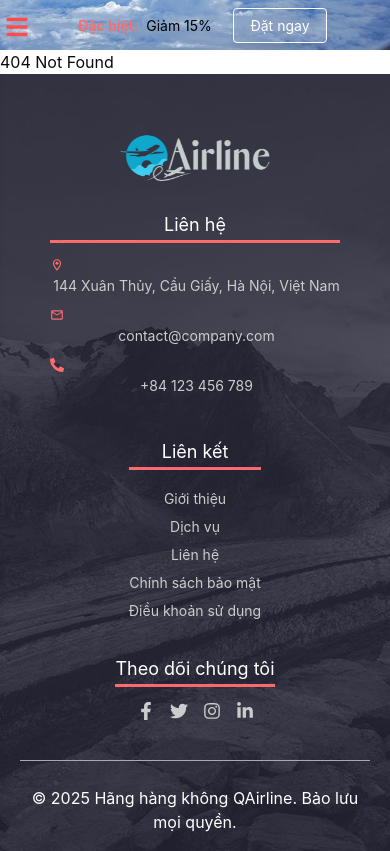
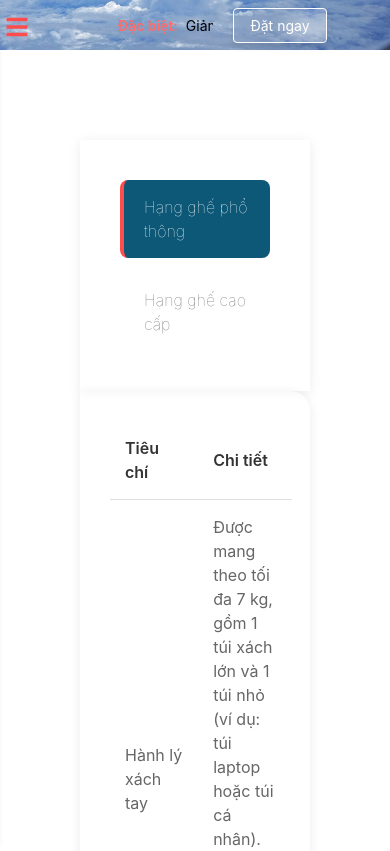
Before and after one commit to djnhngocduc/QAirline, a React (Create React App) app in the folder frontend/: page /farerules in a window 390 px wide. Shown: the top 851 px of the page. Built offline with nearby package versions, Linux system fonts and the light colour scheme.

Commit message:
create fare rules for navbar

```diff
--- a/frontend/src/AppRoutes.js
+++ b/frontend/src/AppRoutes.js
@@ -9,6 +9,7 @@ import PassengerDetails from './pages/BookingPage/PassengerDetails';
 import PaymentPage from './pages/BookingPage/Payment';
 import MyBookingPage from './pages/MyBookingPage/MyBookingPage';
 import Guide from './pages/Guide/Guide';
+import FareRules from "./pages/FareRules/FareRules";
 
 function AppRoutes() {
   return (
@@ -20,6 +21,7 @@ function AppRoutes() {
       <Route path="/login" element={<Login />} />
       <Route path="/signup" element={<SignUp />} />
       <Route path="/guide" element={<Guide />} />
+      <Route path="/farerules" element={<FareRules />} />
       <Route path="/booking" element={<BookingPage />} />
       <Route
         path="/booking/passenger-details"
--- a/frontend/src/layouts/Navbar/index.jsx
+++ b/frontend/src/layouts/Navbar/index.jsx
@@ -78,9 +78,11 @@ function Navbar() {
           </li>
 
           <li className="nav__item">
-            <p className="nav__item__link">
-              Điều kiện giá vé
-            </p>
+            <Link to="/farerules">
+              <p className="nav__item__link">
+                Điều kiện giá vé
+              </p>
+            </Link>
           </li>
 
           <li className="nav__item">
--- /dev/null
+++ b/frontend/src/pages/FareRules/FareRules.jsx
@@ -0,0 +1,174 @@
+import { useState } from "react";
+import './FareRules.scss';
+
+const FareRules = () => {
+  const [selectedClass, setSelectedClass] = useState("saver");
+
+  const ticketDetails = {
+    saver: [
+      {
+        criteria: "Hành lý xách tay",
+        value:
+          "Được mang theo tối đa 7 kg, gồm 1 túi xách lớn và 1 túi nhỏ (ví dụ: túi laptop hoặc túi cá nhân). Kích thước hành lý không vượt quá 56 x 36 x 23 cm.",
+      },
+      {
+        criteria: "Hành lý ký gửi (Người lớn/ Trẻ em)",
+        value:
+          "Không bao gồm trong giá vé. Hành khách có thể mua thêm gói hành lý ký gửi với giá từ 120.000 VNĐ cho mỗi 10 kg, áp dụng tùy theo chặng bay.",
+      },
+      {
+        criteria: "Thay đổi chuyến bay (trước 03 tiếng)",
+        value:
+          "Phí thay đổi là 600.000 VNĐ mỗi vé, cộng thêm chênh lệch giá vé (nếu có). Không áp dụng thay đổi nếu thời gian khởi hành còn dưới 03 tiếng.",
+      },
+      {
+        criteria: "Hoàn vé (trước 03 tiếng)",
+        value:
+          "Không áp dụng hoàn vé trong mọi trường hợp. Giá vé sẽ không được hoàn lại nếu hành khách không sử dụng vé.",
+      },
+      {
+        criteria: "Chọn chỗ ngồi",
+        value:
+          "Hành khách có thể chọn chỗ ngồi trước với mức phí từ 50.000 VNĐ đến 200.000 VNĐ, tùy thuộc vào vị trí ghế (cửa sổ, lối đi, hàng đầu).",
+      },
+      {
+        criteria: "Ưu tiên làm thủ tục",
+        value:
+          "Không bao gồm. Hành khách sẽ xếp hàng theo thứ tự thông thường tại quầy làm thủ tục và cửa lên máy bay.",
+      },
+      {
+        criteria: "Suất ăn trên chuyến bay",
+        value:
+          "Không bao gồm trong giá vé. Hành khách có thể mua các suất ăn nhẹ hoặc nước uống trên chuyến bay với giá từ 30.000 VNĐ đến 150.000 VNĐ.",
+      },
+      {
+        criteria: "Thời gian hoàn tất thủ tục (check-in)",
+        value:
+          "Hành khách cần hoàn tất thủ tục ít nhất 90 phút trước giờ khởi hành. Check-in trực tuyến mở trước 24 giờ và đóng 4 giờ trước chuyến bay.",
+      },
+      {
+        criteria: "Ghi chú đặc biệt",
+        value:
+          "Vé tiết kiệm dành cho hành khách muốn tối ưu chi phí, không áp dụng các quyền lợi như hoàn vé hoặc ưu tiên dịch vụ.",
+      },
+    ],
+
+    hotDeal: [
+      {
+        criteria: "Hành lý xách tay",
+        value:
+          "Được mang theo tối đa 7 kg, bao gồm 1 túi xách lớn và 1 túi nhỏ. Hành lý được ưu tiên kiểm tra tại quầy thủ tục. Kích thước không vượt quá 56 x 36 x 23 cm.",
+      },
+      {
+        criteria: "Hành lý ký gửi (Người lớn/ Trẻ em)",
+        value:
+          "Bao gồm 20 kg hành lý ký gửi miễn phí. Hành khách có thể mua thêm hành lý ký gửi với mức phí ưu đãi (80.000 VNĐ cho mỗi 10 kg).",
+      },
+      {
+        criteria: "Thay đổi chuyến bay (trước 03 tiếng)",
+        value:
+          "Phí thay đổi là 600.000 VNĐ mỗi vé, cộng thêm chênh lệch giá vé (nếu có). Thời gian thay đổi áp dụng tối đa trước 03 tiếng so với giờ khởi hành.",
+      },
+      {
+        criteria: "Hoàn vé (trước 03 tiếng)",
+        value:
+          "Không áp dụng hoàn vé trong mọi trường hợp, trừ khi chuyến bay bị hủy do lý do của hãng.",
+      },
+      {
+        criteria: "Chọn chỗ ngồi",
+        value:
+          "Miễn phí chọn chỗ ngồi tiêu chuẩn (ghế gần lối đi hoặc cửa sổ). Các ghế hàng đầu hoặc thêm không gian để chân sẽ có mức phí từ 100.000 VNĐ.",
+      },
+      {
+        criteria: "Ưu tiên làm thủ tục",
+        value:
+          "Bao gồm trong vé. Hành khách sẽ có lối đi ưu tiên tại quầy làm thủ tục và cửa lên máy bay.",
+      },
+      {
+        criteria: "Suất ăn trên chuyến bay",
+        value:
+          "Bao gồm 1 suất ăn nhẹ và 1 phần nước uống miễn phí (nước suối, trà hoặc cà phê). Hành khách có thể nâng cấp suất ăn với mức phí từ 50.000 VNĐ.",
+      },
+      {
+        criteria: "Thời gian hoàn tất thủ tục (check-in)",
+        value:
+          "Check-in trực tuyến mở trước 24 giờ và đóng 2 giờ trước chuyến bay. Quầy thủ tục ưu tiên mở ít nhất 120 phút trước giờ khởi hành.",
+      },
+      {
+        criteria: "Ghi chú đặc biệt",
+        value:
+          "Vé phù hợp cho hành khách cần thêm quyền lợi như hành lý ký gửi miễn phí và ưu tiên dịch vụ. Không áp dụng các chính sách hoàn vé hoặc thay đổi đặc biệt.",
+      },
+    ],
+  };
+
+  return (
+    <div className="pageIf">
+      <div className="container">
+        {/* Phần 1: Lựa chọn Hạng vé */}
+        <section className="ticketSelectionSection">
+          <div className="ticketSelection">
+            <button
+              className={`ticketButton ${
+                selectedClass === "saver" ? "active" : ""
+              }`}
+              onClick={() => setSelectedClass("saver")}
+            >
+              Hạng ghế phổ thông
+            </button>
+            <button
+              className={`ticketButton ${
+                selectedClass === "hotDeal" ? "active" : ""
+              }`}
+              onClick={() => setSelectedClass("hotDeal")}
+            >
+              Hạng ghế cao cấp
+            </button>
+          </div>
+
+          <div className="ticketDetails">
+            {selectedClass && (
+              <table className="ticketTable">
+                <thead>
+                  <tr>
+                    <th>Tiêu chí</th>
+                    <th>Chi tiết</th>
+                  </tr>
+                </thead>
+                <tbody>
+                  {ticketDetails[selectedClass].map((detail, index) => (
+                    <tr key={index}>
+                      <td>{detail.criteria}</td>
+                      <td>{detail.value}</td>
+                    </tr>
+                  ))}
+                </tbody>
+              </table>
+            )}
+          </div>
+        </section>
+
+        {/* Phần 2: Lưu ý */}
+        <section className="notes">
+          <h2>Lưu ý</h2>
+          <p>
+            Các thông tin về điều kiện giá vé có thể thay đổi tùy theo chính
+            sách của hãng. Vui lòng kiểm tra kỹ trước khi đặt vé để đảm bảo
+            quyền lợi tốt nhất.
+          </p>
+          <p>
+            {" "}
+            Tất cả các phí trên đã bao gồm VAT (ngoại trừ giá vé của em bé dưới
+            2 tuổi).{" "}
+          </p>
+          <p>
+            Phí hoàn vé, phí thay đổi chuyến bay/hành trình, phí đảo trật tự họ
+            tên áp dụng theo đầu vé (phí/1 người/1 lần đổi)
+          </p>
+        </section>
+      </div>
+    </div>
+  );
+};
+
+export default FareRules;
--- /dev/null
+++ b/frontend/src/pages/FareRules/FareRules.scss
@@ -0,0 +1,123 @@
+.pageIf {
+  background-size: cover;
+  background-position: center;
+  background-repeat: no-repeat;
+  padding: 10px 40px;
+}
+
+.container {
+  max-width: 1200px;
+  margin: 40px auto;
+  display: flex;
+  flex-direction: column;
+  gap: 30px;
+}
+
+.ticketSelectionSection {
+  display: flex;
+  gap: 0;
+  min-height: 400px;
+  border-radius: 20px 20px 20px 20px;
+}
+
+.ticketSelection {
+  display: flex;
+  flex-direction: column;
+  gap: 15px;
+  min-width: 300px;
+  padding: 40px;
+  box-shadow: 0 2px 12px rgba(0, 0, 0, 0.08);
+}
+
+.ticketButton {
+  padding: 15px 20px;
+  border: none;
+  border-radius: 8px;
+  background: rgba(216, 214, 214, 0.7);
+  color: #6c6c6c;
+  font-size: 1rem;
+  cursor: pointer;
+  transition: all 0.3s ease;
+  text-align: left;
+  font-weight: 100;
+  background: transparent;
+  border: none;
+  border-left: 4px solid transparent;
+
+  &.active {
+    background: #0d5777;
+    color: white;
+    border-left-color: #ff4d4d;
+  }
+
+  &:hover {
+    background: #edf2f7;
+    color: #2d3748;
+  }
+}
+
+.ticketDetails {
+  flex: 1;
+  background: #ffffff74; /* Gradient nhẹ từ trắng sang xám nhạt */
+  padding: 30px;
+  border-radius: 0 20px 20px 0;
+  box-shadow: 0 2px 12px rgba(0, 0, 0, 0.08);
+}
+
+.ticketTable {
+  width: 100%;
+  border-collapse: collapse;
+
+  & th {
+    padding: 15px;
+    text-align: left;
+    border-bottom: 1px solid #e0e0e0;
+    font-weight: 600;
+    color: #333;
+    width: 30%;
+  }
+
+  & td {
+    padding: 15px;
+    text-align: left;
+    border-bottom: 1px solid #e0e0e0;
+    color: #666;
+  }
+}
+
+/* Phần lưu ý */
+.notes {
+  background: #f9f7f3;
+  background-repeat: no-repeat;
+  background-size: cover;
+  padding: 25px;
+  border-radius: 12px;
+  border-left: 4px solid #ff4d4d;
+
+  & h2 {
+    color: #333;
+    font-size: 1.25rem;
+    margin-bottom: 15px;
+  }
+
+  & p {
+    color: #666;
+    line-height: 1.6;
+  }
+}
+
+/* Responsive Design */
+@media (max-width: 768px) {
+  .ticketSelectionSection {
+    flex-direction: column;
+  }
+
+  .ticketSelection {
+    width: 100%;
+    min-width: unset;
+  }
+
+  .ticketTable th {
+    width: 40%;
+  }
+}
--- a/frontend/src/pages/Guide/Guide.jsx
+++ b/frontend/src/pages/Guide/Guide.jsx
@@ -156,24 +156,23 @@ const Guide = () => {
                   thanh toán của mình và thực hiện thanh toán. Chúng tôi hỗ trợ
                   các hình thức thanh toán khả dụng bao gồm Thẻ tín dụng/ghi nợ
                   (Visa, Mastercard, JCB), Ví điện tử (MoMo, ZaloPay, PayPal).
-                  <br></br> Đối với quý khách sử dụng thẻ ghi nợ, vui lòng Nhập
+                  <br></br> Đối với quý khách sử dụng thẻ ghi nợ, vui lòng nhập
                   Tên chủ thẻ, Số thẻ, Ngày hết hạn, và Mã CVV (3 số ở mặt sau
                   thẻ). Đối với dùng ví điện tử, quý khách quét mã QR hoặc đăng
                   nhập tài khoản ví điện tử để xác nhận thanh toán.
                 </li>
                 <li>
-                  Sau khi điền thông tin thanh toán, nhấn vào nút Thanh toán
-                  ngay. Hệ thống sẽ xử lý giao dịch trong vài giây. Trong thời
+                  Sau khi điền thông tin thanh toán, nhấn vào nút Thanh toán. Hệ thống sẽ xử lý giao dịch trong vài giây. Trong thời
                   gian này, không đóng trang web hoặc ứng dụng để tránh lỗi
                   thanh toán.
                 </li>
                 <li>
                   {" "}
                   Sau khi thanh toán thành công, quý khách vui lòng truy cập vào
-                  mục Quản lý vé trên trang web hoặc ứng dụng QAirline.
+                  mục Đặt chỗ của tôi trên trang web hoặc ứng dụng QAirline.
                   <br></br>Nếu có bất kỳ vấn đề nào liên quan đến thanh toán
                   hoặc trạng thái vé, vui lòng liên hệ bộ phận hỗ trợ qua tổng
-                  đài: 1900 123 456.
+                  đài: +84 123 456 789.
                 </li>
               </ol>
             </div>
--- a/frontend/src/pages/Guide/Guide.scss
+++ b/frontend/src/pages/Guide/Guide.scss
@@ -50,7 +50,7 @@
   &.active {
     background: #0d5777;
     color: white;
-    border-left-color: #ffd700;
+    border-left-color: #ff4d4d;
   }
 }
 
@@ -62,7 +62,7 @@
   box-shadow: 0 2px 12px rgba(0, 0, 0, 0.08);
 
   & h2 {
-    color: #2d3748;
+    color: #ff4d4d;
     font-size: 1.8rem;
     margin-bottom: 20px;
     padding-bottom: 10px;
@@ -122,7 +122,7 @@
 
     &.active {
       border-left: none;
-      border-bottom-color: #ffd700;
+      border-bottom-color: #ff4d4d;
     }
   }
 
```
